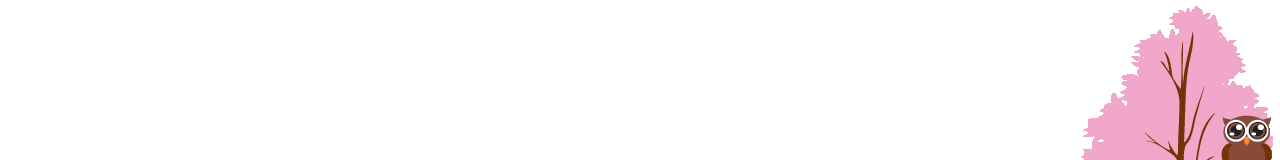
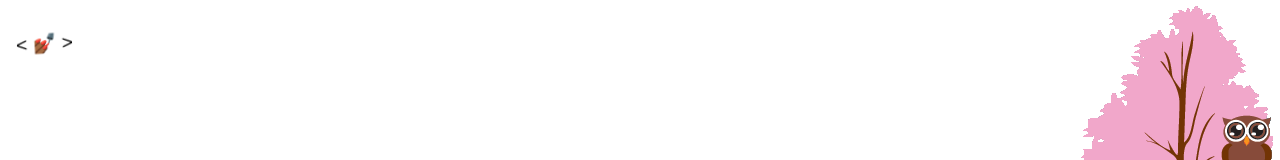
Before and after one commit to haingocvu/LearnHtml2022, a React (Create React App) app: page /animation in a window 1280 px wide. Before the commit this address had no page. Shown: the top 160 px of the page. Built offline with nearby package versions, Linux system fonts and the light colour scheme.

Commit message:
animation

```diff
--- a/src/components/App.js
+++ b/src/components/App.js
@@ -42,6 +42,7 @@ import StyledComponentBasic from 'src/pages/styledComponentBasic/StyledComponent
 import PassedProps from 'src/pages/passedProps/PassedProps';
 import Nesting from 'src/pages/nesting/Nesting';
 import AttachProps from 'src/pages/attachProps/AttachProps';
+import Animation from 'src/pages/animation/Animation';
 
 function App() {
   return (
@@ -86,6 +87,7 @@ function App() {
         <Route path="/passed-props" element={<PassedProps />} />
         <Route path="/nesting" element={<Nesting />} />
         <Route path="/attach-props" element={<AttachProps />} />
+        <Route path="/animation" element={<Animation />} />
       </Routes>
     </Router>
   );
--- /dev/null
+++ b/src/pages/animation/Animation.jsx
@@ -0,0 +1,28 @@
+import React from 'react';
+import styled, { keyframes } from 'styled-components';
+
+const rotate = keyframes`
+  from {
+      transform: rotate(0deg);
+  }
+  to {
+      transform: rotate(360deg);
+  }
+`;
+
+const Rotates = styled.div`
+  display: inline-block;
+  padding: 2rem 1rem;
+  font-size: 1.2rem;
+  animation: ${rotate} 2s linear infinite;
+`;
+
+function Animation() {
+  return (
+    <div>
+      <Rotates>&lt; 💅🏾 &gt;</Rotates>
+    </div>
+  );
+}
+
+export default Animation;
```
